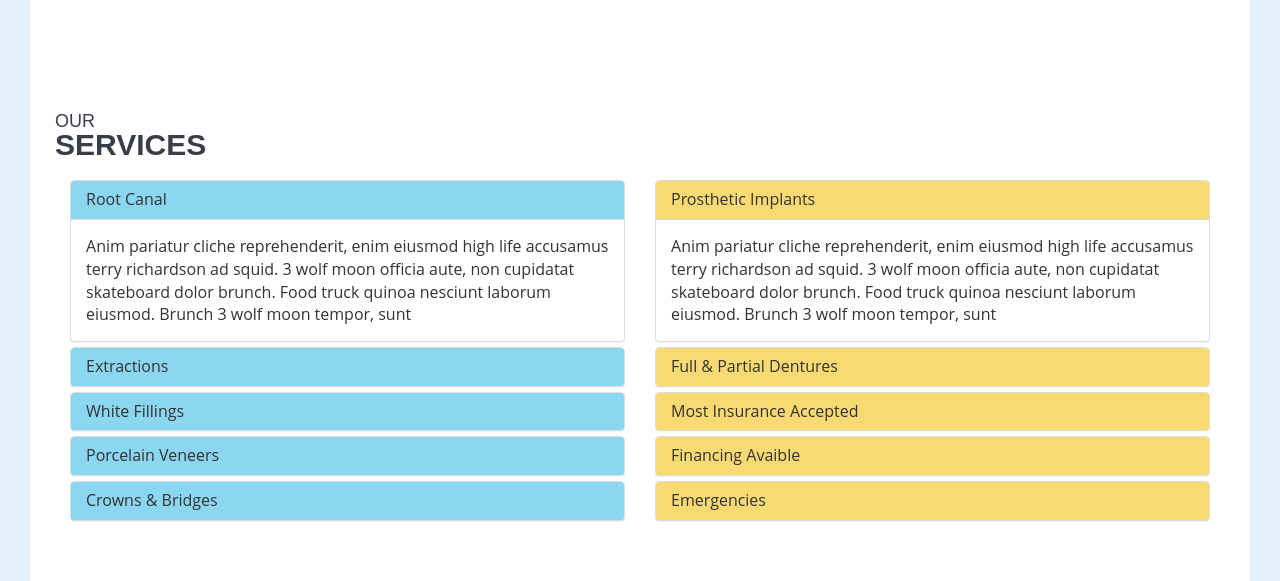
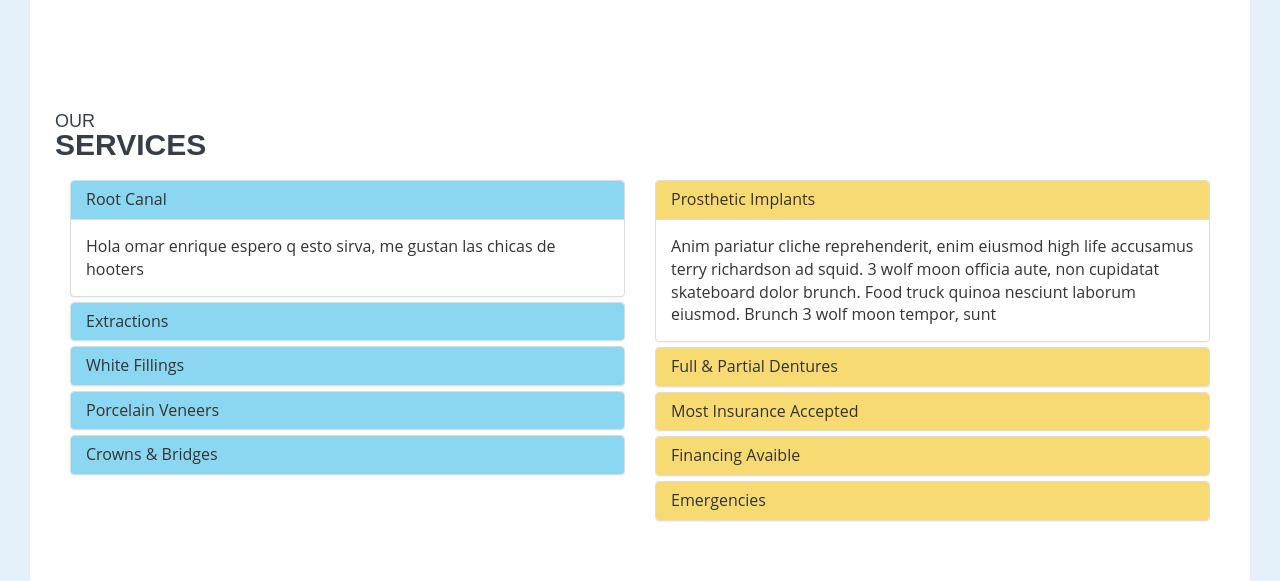
Before and after one commit to imbernal/dentalclinic, a Django app: page / in a window 1280 px wide. Shown: the part 848-1429 px from the top of the page. Run offline with Django 3.2, Linux system fonts and the light colour scheme; some libraries are stand-ins or nearby versions; some web fonts are replaced.

Commit message:
Test Commit

```diff
--- a/app/templates/home_page/index.html
+++ b/app/templates/home_page/index.html
@@ -216,10 +216,7 @@
                             </div>
                             <div id="collapseOne" class="panel-collapse collapse in">
                                 <div class="panel-body">
-                                    Anim pariatur cliche reprehenderit, enim eiusmod high life accusamus terry
-                                    richardson ad squid. 3 wolf moon officia aute, non cupidatat skateboard dolor
-                                    brunch. Food truck quinoa nesciunt laborum eiusmod. Brunch 3 wolf moon tempor,
-                                    sunt
+                                    Hola omar enrique espero q esto sirva, me gustan las chicas de hooters
 
                                 </div>
                             </div>
```
